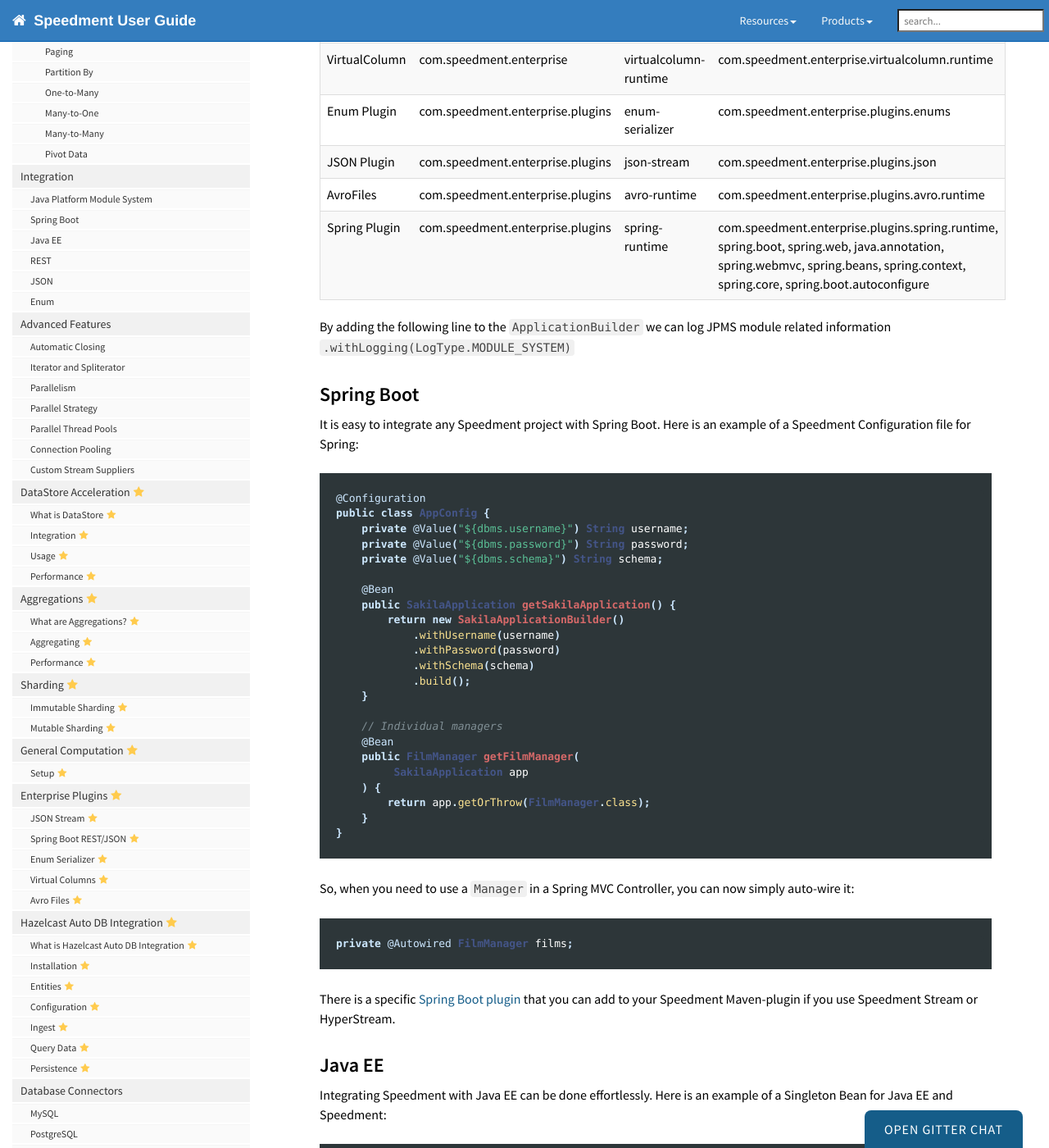
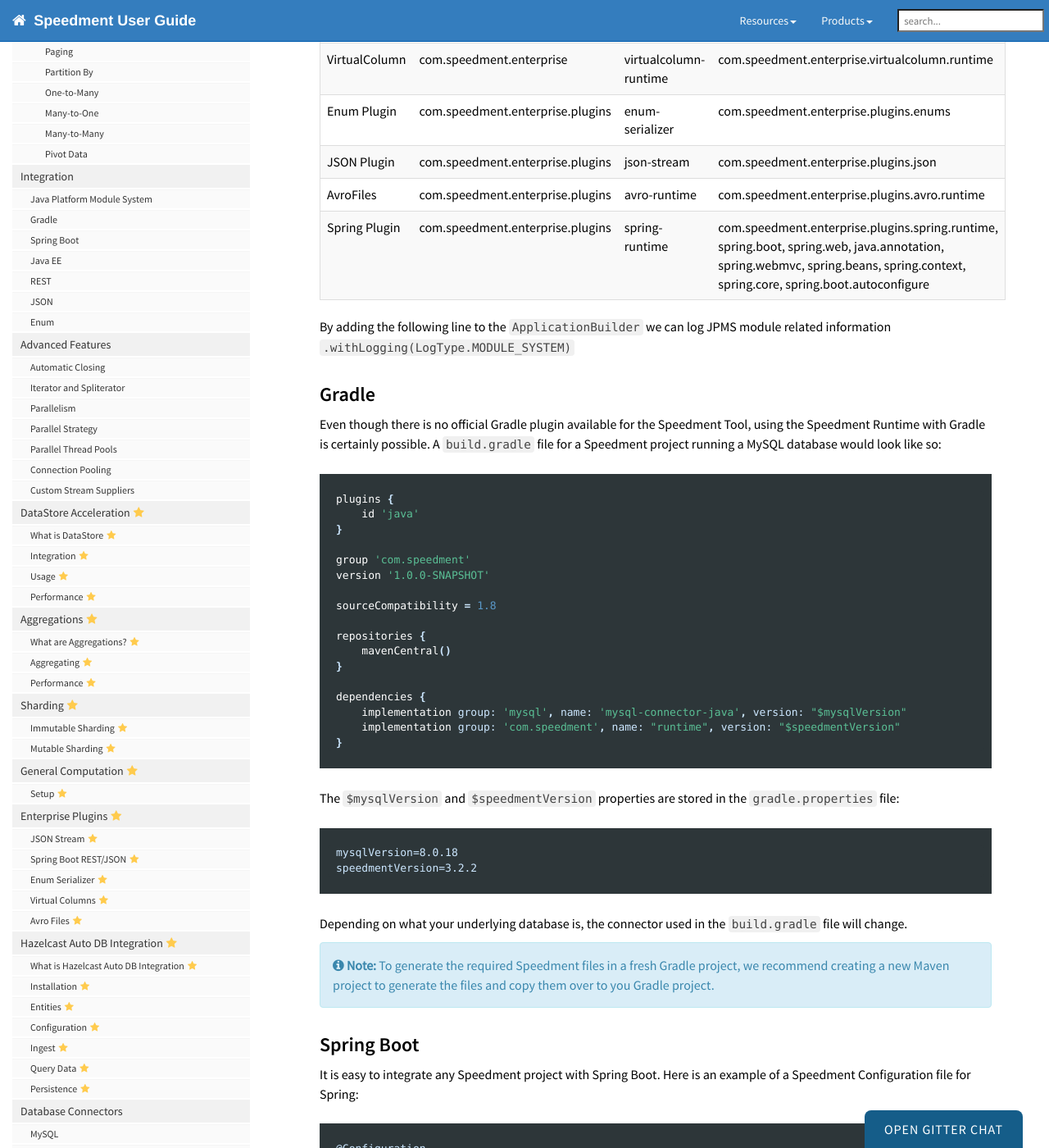
Before and after one commit to speedment/speedment-doc, a Jekyll site: the page built from pages/integration.md, in a window 1280 px wide and 1400 px high, scrolled down 1777 px. Shown: the whole window at 82% size. Built offline with Jekyll 4.4.1, drawn with Linux system fonts in a browser that asks for light colours; nearby versions of some CDN libraries; comment, search, counter and statistics services are not loaded.

Commit message:
Add Gradle guide to integrations section

````diff
--- a/_data/sidebars/mydoc_sidebar.yml
+++ b/_data/sidebars/mydoc_sidebar.yml
@@ -417,6 +417,11 @@
 
     - title: Java Platform Module System
       url: integration.html#java-platform-module-system
+      output: web, pdf
+      type: homepage
+
+    - title: Gradle
+      url: integration.html#gradle
       output: web, pdf
       type: homepage
 
--- a/pages/integration.md
+++ b/pages/integration.md
@@ -51,6 +51,40 @@
 
 By adding the following line to the `ApplicationBuilder` we can log JPMS module related information
 `.withLogging(LogType.MODULE_SYSTEM)`
+
+## Gradle
+Even though there is no official Gradle plugin available for the Speedment Tool, using the Speedment Runtime with Gradle is certainly possible. A `build.gradle` file for a Speedment project running a MySQL database would look like so:
+``` groovy
+plugins {
+    id 'java'
+}
+
+group 'com.speedment'
+version '1.0.0-SNAPSHOT'
+
+sourceCompatibility = 1.8
+
+repositories {
+    mavenCentral()
+}
+
+dependencies {
+    implementation group: 'mysql', name: 'mysql-connector-java', version: "$mysqlVersion"
+    implementation group: 'com.speedment', name: "runtime", version: "$speedmentVersion"
+}
+```
+
+The `$mysqlVersion` and `$speedmentVersion` properties are stored in the `gradle.properties` file:
+```
+mysqlVersion=8.0.18
+speedmentVersion=3.2.2
+```
+
+Depending on what your underlying database is, the connector used in the `build.gradle` file will change.
+
+{% include note.html content = "
+To generate the required Speedment files in a fresh Gradle project, we recommend creating a new Maven project to generate the files and copy them over to you Gradle project.
+" %}
 
 ## Spring Boot
 It is easy to integrate any Speedment project with Spring Boot. Here is an example of a Speedment Configuration file for Spring:
````
